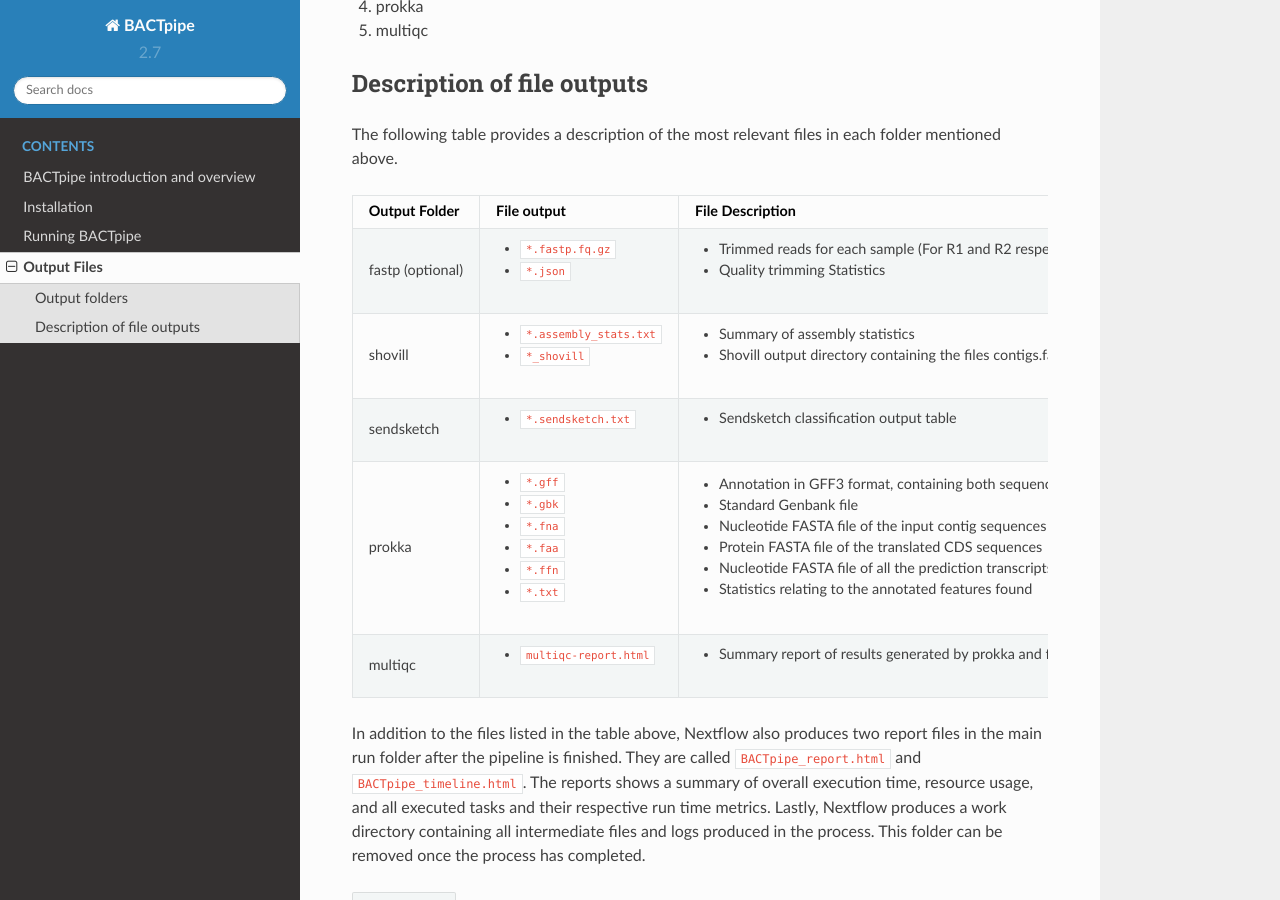
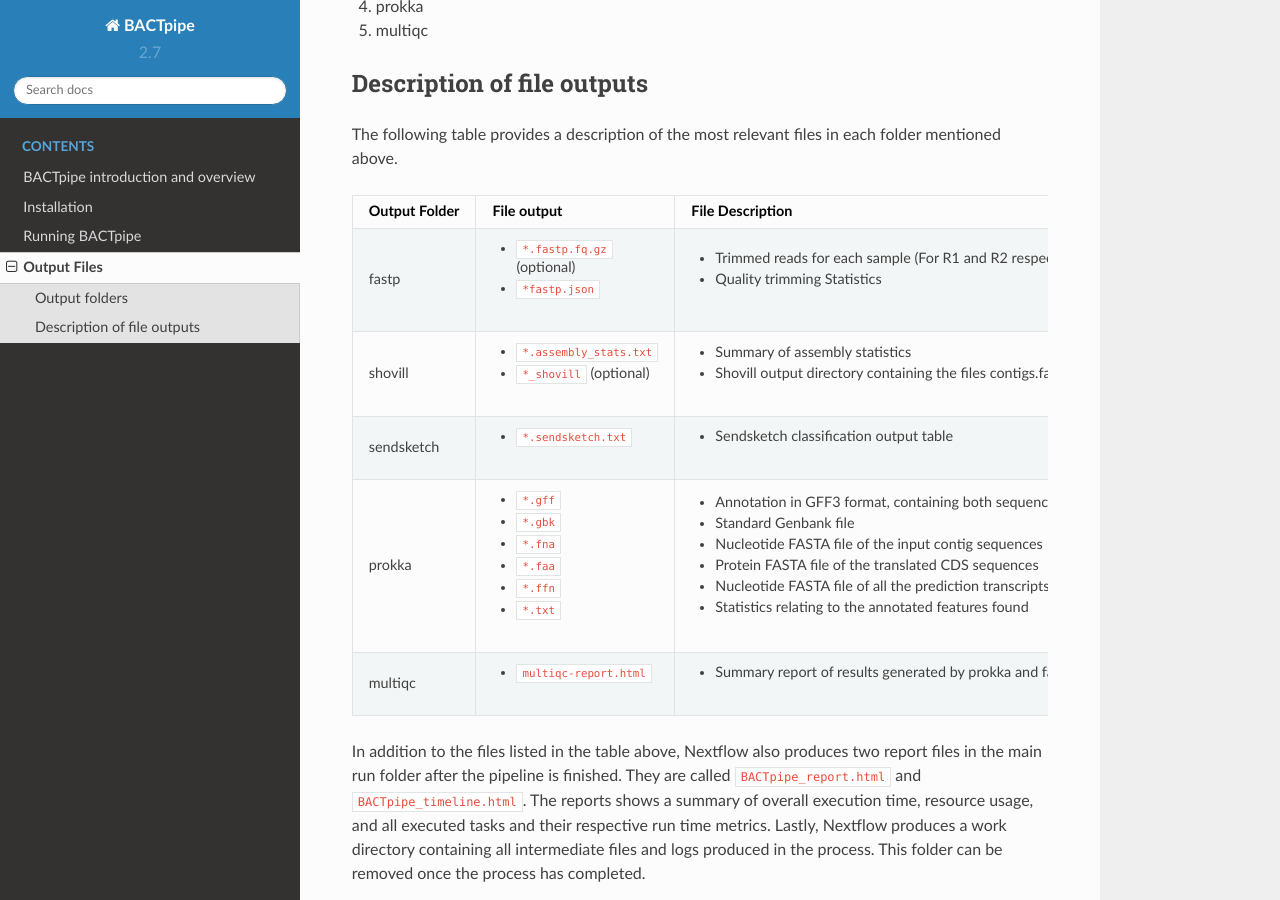
Before and after one commit to ctmrbio/BACTpipe, a Sphinx documentation site: the page built from docs/source/output.rst, in a window 1280 px wide and 900 px high, scrolled down 366 px. Built offline with Sphinx 7.4.7 and the Read the Docs theme 2.0.0, drawn with Linux system fonts in a browser that asks for light colours.

Commit message:
Moved "optional" labels

```diff
--- a/docs/source/output.rst
+++ b/docs/source/output.rst
@@ -22,11 +22,11 @@
 +-----------------+----------------------------------------------+----------------------------------------------------------------------------------------------------------------+
 | Output Folder   | File output                                  | File Description                                                                                               |
 +=================+==============================================+================================================================================================================+
-| fastp           | - ``*.fastp.fq.gz``                          | - Trimmed reads for each sample (For R1 and R2 respectively)                                                   |
-| (optional)      | - ``*.json``                                 | - Quality trimming Statistics                                                                                  |
+| fastp           | - ``*.fastp.fq.gz``  (optional)              | - Trimmed reads for each sample (For R1 and R2 respectively)                                                   |
+|                 | - ``*fastp.json``                            | - Quality trimming Statistics                                                                                  |
 +-----------------+----------------------------------------------+----------------------------------------------------------------------------------------------------------------+
 | shovill         | - ``*.assembly_stats.txt``                   | - Summary of assembly statistics                                                                               |
-|                 | - ``*_shovill``                              | - Shovill output directory containing the files contigs.fa, contigs.gfa, and shovill.log (optional)            |
+|                 | - ``*_shovill``   (optional)                 | - Shovill output directory containing the files contigs.fa, contigs.gfa, and shovill.log                       |
 +-----------------+----------------------------------------------+----------------------------------------------------------------------------------------------------------------+
 | sendsketch      | - ``*.sendsketch.txt``                       | - Sendsketch classification output table                                                                       |
 +-----------------+----------------------------------------------+----------------------------------------------------------------------------------------------------------------+
```
